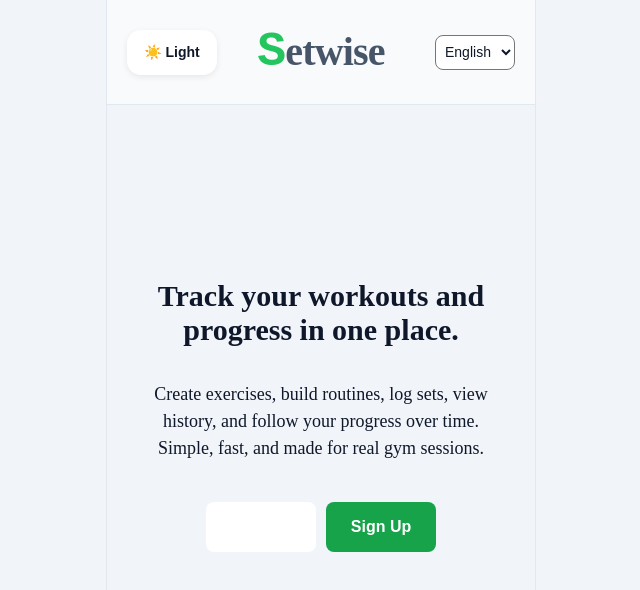
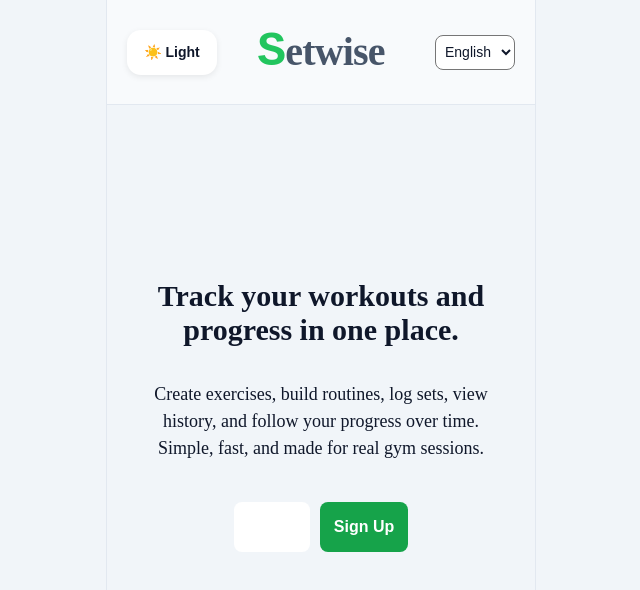
Before and after one commit to yaryhiin/gym-tracker, a React (Vite) app: page / in a window 1280 px wide. Shown: the top 590 px of the page, without its empty margins (319-959 px from the left). Built offline with nearby package versions, Linux system fonts and the light colour scheme; no server answers.

Commit message:
small fix for button width

```diff
--- a/src/styles/modules/WelcomeScreen.module.scss
+++ b/src/styles/modules/WelcomeScreen.module.scss
@@ -42,7 +42,7 @@
   cursor: pointer;
   font-size: 16px;
   font-weight: 600;
-  width: 110px;
+  width: fit-content;
   height: 50px;
 }
 
```
